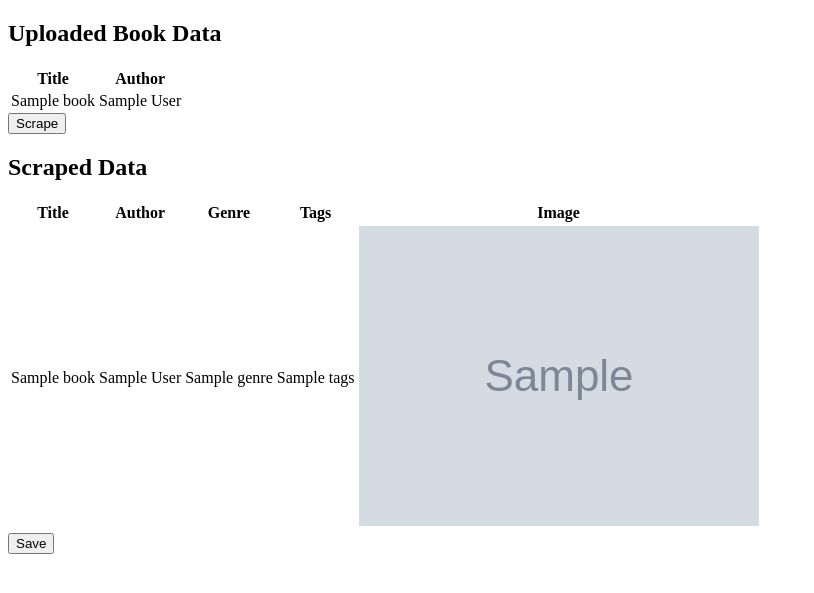
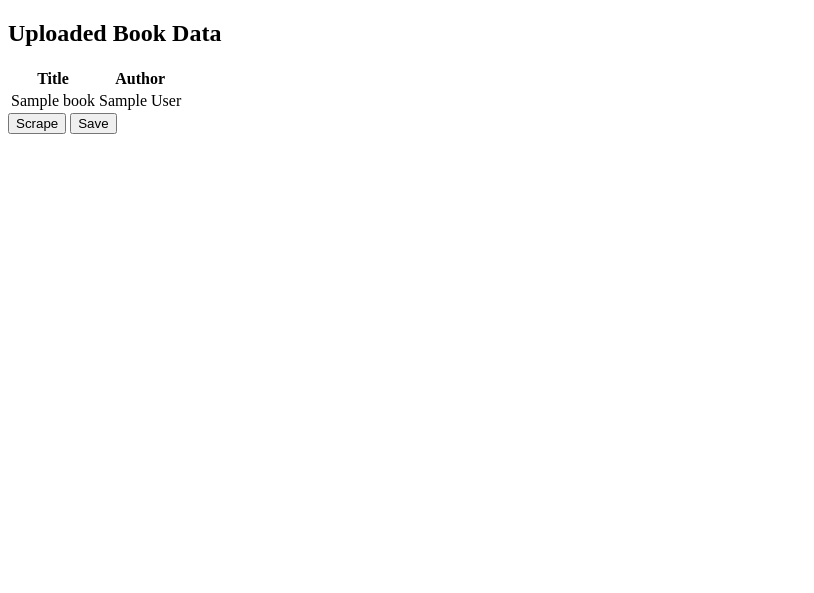
Before and after one commit to backend6525/bookdsearch, a Django app: template bookdsearch/bookdsearchapp/templates/bookdsearchapp/display.html in a window 1280 px wide. Shown: the top 593 px of the page, without its empty margins (0-814 px from the left). Run offline with Django 5.2, Linux system fonts and the light colour scheme; the template is opened without the code that fills it: most values are stand-ins (such as "Sample title", 1, 10 or a date in 2020); grey boxes marked "Sample" are stand-in pictures.

Commit message:
Feat: Save

```diff
--- a/bookdsearch/bookdsearchapp/templates/bookdsearchapp/display.html
+++ b/bookdsearch/bookdsearchapp/templates/bookdsearchapp/display.html
@@ -1,68 +1,3 @@
-<!-- <!DOCTYPE html>
-<html lang="en">
-	<head>
-		<meta charset="UTF-8" />
-		<title>Display Book Data</title>
-	</head>
-	<body>
-		<h2>Uploaded Book Data</h2>
-		<form id="scrape-form" method="post">
-			{% csrf_token %}
-			<table>
-				<thead>
-					<tr>
-						<th>Title</th>
-						<th>Author</th>
-					</tr>
-				</thead>
-				<tbody>
-					{% for book in book_data %}
-					<tr>
-						<td>{{ book.title }}</td>
-						<td>{{ book.author }}</td>
-						<input
-							type="hidden"
-							name="book_data[]"
-							value="{{ book.title }}|{{ book.author }}" />
-					</tr>
-					{% endfor %}
-				</tbody>
-			</table>
-			<button type="button" onclick="scrapeData()">Scrape</button>
-		</form>
-
-		<div id="scraped-results"></div>
-
-		<script>
-			function scrapeData() {
-				const form = document.getElementById("scrape-form");
-				const formData = new FormData(form);
-
-				fetch("{% url 'scrape_data' %}", {
-					method: "POST",
-					body: formData,
-					headers: {
-						"X-CSRFToken": formData.get("csrfmiddlewaretoken"),
-					},
-				})
-					.then((response) => response.json())
-					.then((data) => {
-						if (data.error) {
-							alert(data.error);
-						} else {
-							const resultsDiv = document.getElementById("scraped-results");
-							resultsDiv.innerHTML = "<h2>Scraped Data</h2>";
-							data.scraped_data.forEach((book) => {
-								resultsDiv.innerHTML += `<p>Title: ${book.title}, Author: ${book.author}, Genre: ${book.genre}, Tags: ${book.tags}, <img src="${book.image_url}" alt="Cover Image"></p>`;
-							});
-						}
-					})
-					.catch((error) => console.error("Error:", error));
-			}
-		</script>
-	</body>
-</html> -->
-<!--
 <!DOCTYPE html>
 <html lang="en">
 	<head>
@@ -151,74 +86,4 @@
 			}
 		</script>
 	</body>
-</html> -->
-
-<!DOCTYPE html>
-<html lang="en">
-	<head>
-		<meta charset="UTF-8" />
-		<title>Display Book Data</title>
-	</head>
-	<body>
-		<h2>Uploaded Book Data</h2>
-		<form method="post" action="{% url 'scrape_data' %}">
-			{% csrf_token %}
-			<table>
-				<thead>
-					<tr>
-						<th>Title</th>
-						<th>Author</th>
-					</tr>
-				</thead>
-				<tbody>
-					{% for book in book_data %}
-					<tr>
-						<td>{{ book.title }}</td>
-						<td>{{ book.author }}</td>
-						<input
-							type="hidden"
-							name="book_data[]"
-							value="{{ book.title }}|{{ book.author }}" />
-					</tr>
-					{% endfor %}
-				</tbody>
-			</table>
-			<button type="submit">Scrape</button>
-		</form>
-
-		{% if scraped_data %}
-		<h2>Scraped Data</h2>
-		<table>
-			<thead>
-				<tr>
-					<th>Title</th>
-					<th>Author</th>
-					<th>Genre</th>
-					<th>Tags</th>
-					<th>Image</th>
-				</tr>
-			</thead>
-			<tbody>
-				{% for book in scraped_data %}
-				<tr>
-					<td>{{ book.title }}</td>
-					<td>{{ book.author }}</td>
-					<td>{{ book.genre }}</td>
-					<td>{{ book.tags }}</td>
-					<td><img src="{{ book.image_url }}" alt="Cover Image" /></td>
-				</tr>
-				{% endfor %}
-			</tbody>
-		</table>
-		<form method="post" action="{% url 'save_data' %}">
-			{% csrf_token %} {% for book in scraped_data %}
-			<input
-				type="hidden"
-				name="scraped_data[]"
-				value="{{ book.title }}|{{ book.author }}|{{ book.genre }}|{{ book.tags }}|{{ book.image_url }}" />
-			{% endfor %}
-			<button type="submit">Save</button>
-		</form>
-		{% endif %}
-	</body>
 </html>
```
